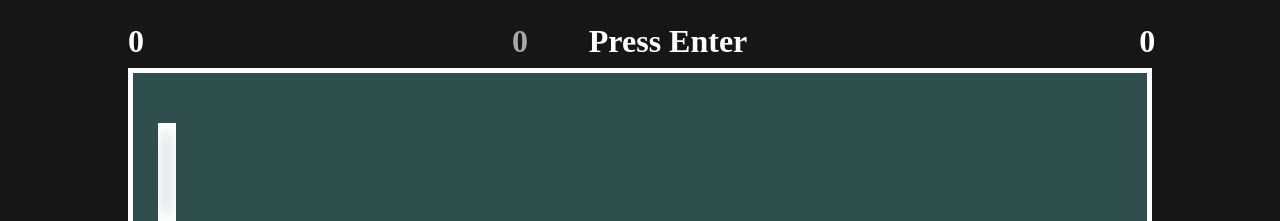
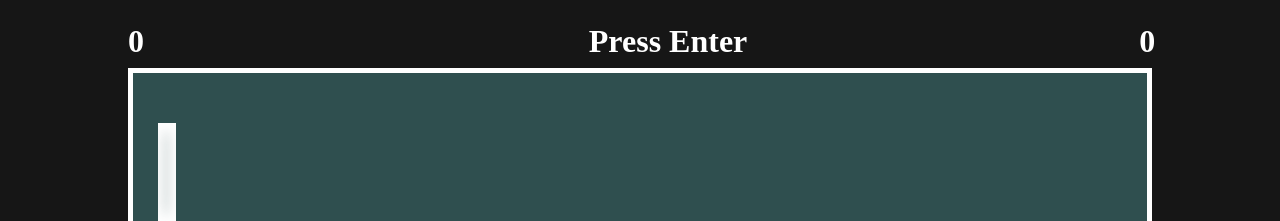
Before and after one commit to raisinbran25/tonkatonka, a Jekyll site: the page pong.html, which Jekyll copies as it is, in a window 1280 px wide. Shown: the top 221 px of the page. Built offline with Jekyll 4.4.1, drawn with Linux system fonts in a browser that asks for light colours.

Commit message:
changed default appearance to 0

```diff
--- a/pong.html
+++ b/pong.html
@@ -127,7 +127,7 @@
 	<div class="paddle_2 paddle"></div>
 	<h1 class = "player_1_score">0</h1>
 	<h1 class="player_2_score">0</h1>
-	<h1 class="score">0</h1>
+	<h1 class="score"></h1>
 	<h1 class="message">
 		Press Enter
 	</h1>
```
